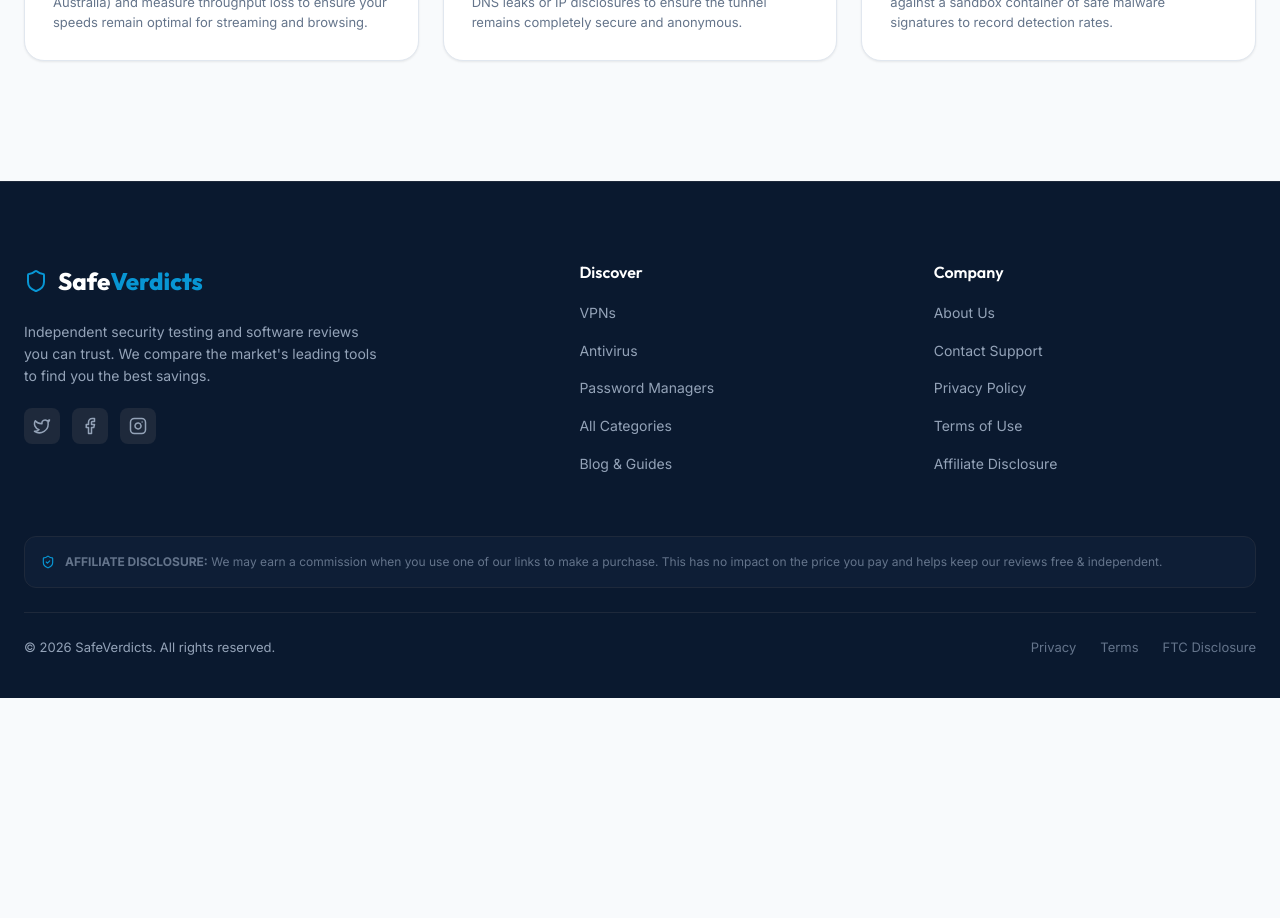
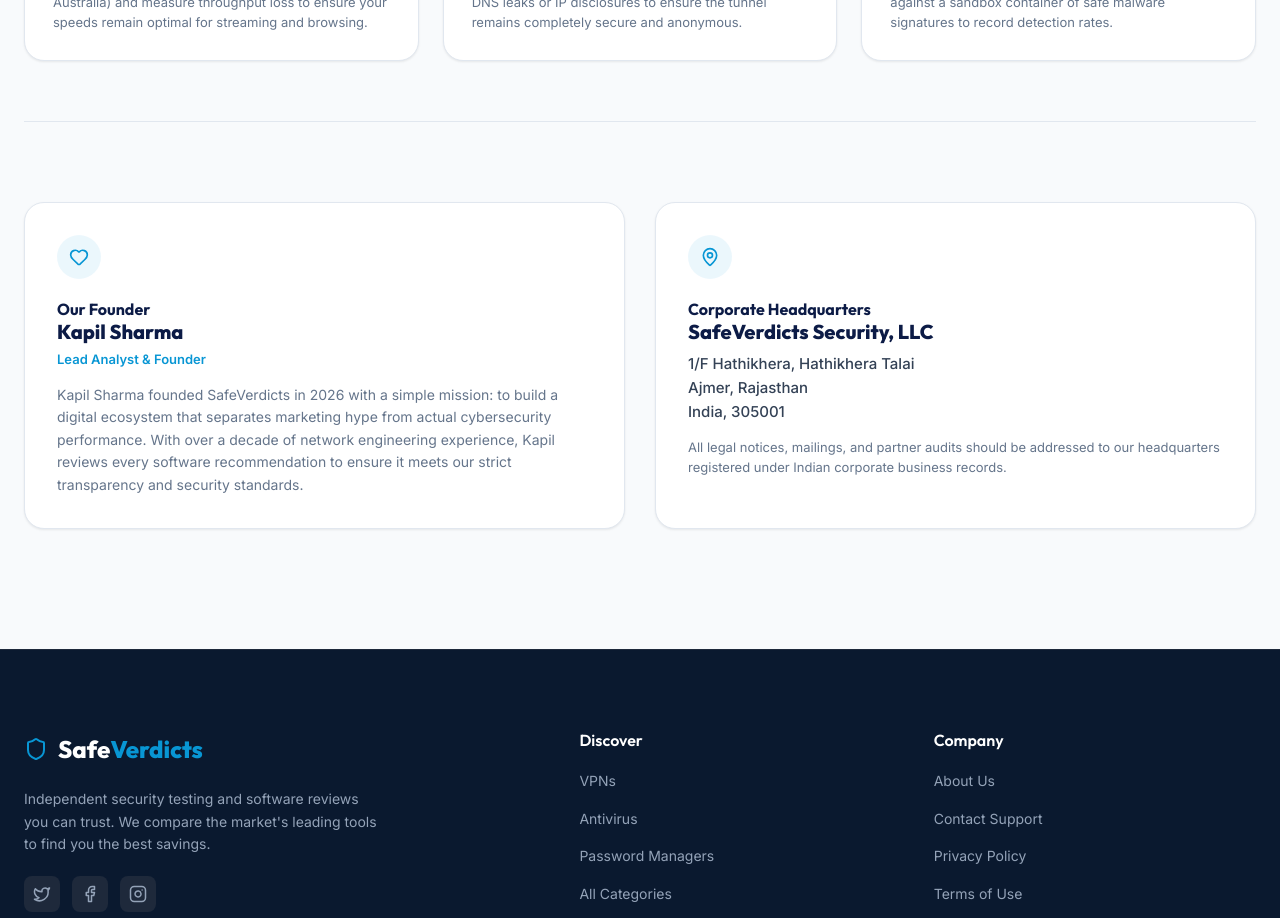
Before and after one commit to codershiveinterns-cloud/SafeVerdicts, a React (Vite) app: page /about in a window 1280 px wide. Shown: the part 1100-2018 px from the top of the page. Before the commit the page ends 1798 px from the top, so only its background shows below. Built offline with nearby package versions, Linux system fonts and the light colour scheme.

Commit message:
Update About page to include founder bio and corporate headquarters details

```diff
--- a/src/pages/About.jsx
+++ b/src/pages/About.jsx
@@ -1,6 +1,6 @@
 import React from 'react';
 import { Link } from 'react-router-dom';
-import { Shield, ShieldCheck, Heart, Sparkles, Award, Star } from 'lucide-react';
+import { Shield, ShieldCheck, Heart, Sparkles, Award, Star, MapPin } from 'lucide-react';
 
 export default function About() {
   return (
@@ -83,6 +83,41 @@ export default function About() {
                 <div className="meth-icon-circle"><Sparkles size={20} /></div>
                 <h4>Malware Capture Rates</h4>
                 <p>For antiviruses, we test their real-time scanners against a sandbox container of safe malware signatures to record detection rates.</p>
+              </div>
+            </div>
+          </div>
+
+          <div className="divider-about"></div>
+
+          {/* Founder & Corporate Details */}
+          <div className="founder-office-block">
+            <div className="founder-office-grid">
+              <div className="card details-card">
+                <div className="meth-icon-circle"><Heart size={20} /></div>
+                <h4>Our Founder</h4>
+                <div className="founder-profile">
+                  <h3 className="founder-name">Kapil Sharma</h3>
+                  <span className="founder-role">Lead Analyst & Founder</span>
+                  <p className="founder-bio">
+                    Kapil Sharma founded SafeVerdicts in 2026 with a simple mission: to build a digital ecosystem that separates marketing hype from actual cybersecurity performance. With over a decade of network engineering experience, Kapil reviews every software recommendation to ensure it meets our strict transparency and security standards.
+                  </p>
+                </div>
+              </div>
+
+              <div className="card details-card">
+                <div className="meth-icon-circle"><MapPin size={20} /></div>
+                <h4>Corporate Headquarters</h4>
+                <div className="office-details">
+                  <h3 className="office-company">SafeVerdicts Security, LLC</h3>
+                  <p className="office-address">
+                    1/F Hathikhera, Hathikhera Talai<br />
+                    Ajmer, Rajasthan<br />
+                    India, 305001
+                  </p>
+                  <p className="office-note">
+                    All legal notices, mailings, and partner audits should be addressed to our headquarters registered under Indian corporate business records.
+                  </p>
+                </div>
               </div>
             </div>
           </div>
@@ -264,6 +299,71 @@ export default function About() {
           color: var(--color-muted);
           line-height: 1.5;
         }
+
+        /* Founder & Corporate Details Styling */
+        .founder-office-block {
+          margin-top: 20px;
+        }
+
+        .founder-office-grid {
+          display: grid;
+          grid-template-columns: 1fr;
+          gap: 30px;
+        }
+
+        @media (min-width: 768px) {
+          .founder-office-grid {
+            grid-template-columns: 1fr 1fr;
+          }
+        }
+
+        .details-card {
+          padding: 32px;
+          text-align: left;
+        }
+
+        .founder-name {
+          font-size: 20px;
+          font-weight: 800;
+          color: var(--color-primary);
+          margin-bottom: 2px;
+        }
+
+        .founder-role {
+          font-size: 13px;
+          color: var(--color-accent);
+          font-weight: 600;
+          display: inline-block;
+          margin-bottom: 14px;
+        }
+
+        .founder-bio {
+          font-size: 14px;
+          color: var(--color-muted);
+          line-height: 1.6;
+        }
+
+        .office-company {
+          font-size: 20px;
+          font-weight: 800;
+          color: var(--color-primary);
+          margin-bottom: 8px;
+        }
+
+        .office-address {
+          font-size: 15px;
+          color: var(--color-text);
+          line-height: 1.6;
+          font-style: normal;
+          font-weight: 500;
+          margin-bottom: 14px;
+        }
+
+        .office-note {
+          font-size: 13px;
+          color: var(--color-muted);
+          line-height: 1.5;
+        }
       `}</style>
     </div>
   );
```
